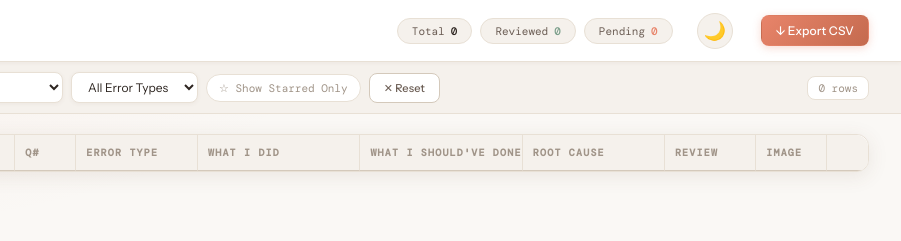
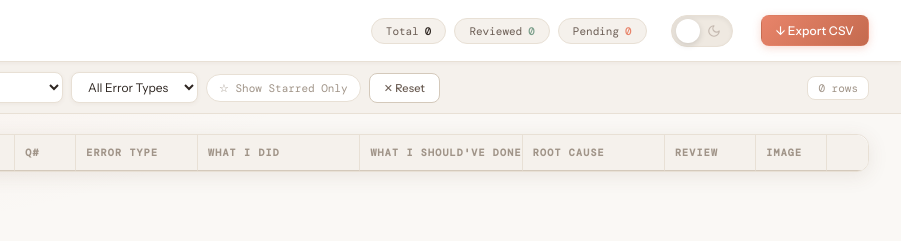
Before and after one commit to Praharsh04/GRE_ERROR_LOG, a plain HTML site: page index.html in a window 1280 px wide. Shown: the top 241 px of the page, 379-1280 px from the left. Drawn offline with nearby package versions, Linux system fonts and the light colour scheme; a web font is replaced by a local one.

Commit message:
Update GRE Quant Error Log: Replace emoji theme toggle with premium SVG pill-style toggle

```diff
--- a/index.html
+++ b/index.html
@@ -178,24 +178,55 @@
   .btn-primary:hover { background: linear-gradient(135deg, var(--peach-light), var(--peach)); color: white; box-shadow: 0 3px 12px rgba(232,132,106,0.4); }
 
   .theme-toggle {
-    width: 36px;
-    height: 36px;
+    width: 62px;
+    height: 32px;
+    border-radius: 20px;
+    display: flex;
+    align-items: center;
+    justify-content: space-between;
+    padding: 0 6px;
+    cursor: pointer;
+    background: var(--bg3);
+    border: 1px solid var(--border);
+    position: relative;
+    transition: all 0.3s cubic-bezier(0.4, 0, 0.2, 1);
+    box-shadow: inset 0 2px 4px rgba(0,0,0,0.05);
+  }
+  .theme-toggle:hover {
+    border-color: var(--peach-light);
+    background: var(--bg2);
+  }
+  .theme-toggle-thumb {
+    position: absolute;
+    left: 4px;
+    width: 24px;
+    height: 24px;
     border-radius: 50%;
+    background: white;
+    box-shadow: 0 2px 6px rgba(0,0,0,0.15);
+    transition: transform 0.3s cubic-bezier(0.4, 0, 0.2, 1), background-color 0.3s;
+    z-index: 2;
+  }
+  [data-theme="dark"] .theme-toggle-thumb {
+    transform: translateX(30px);
+    background: var(--peach);
+  }
+  .theme-toggle-icon {
     display: flex;
     align-items: center;
     justify-content: center;
-    font-size: 18px;
-    cursor: pointer;
-    background: var(--bg2);
-    border: 1px solid var(--border);
-    color: var(--text-mid);
-    transition: all 0.2s;
+    width: 24px;
+    height: 24px;
+    z-index: 1;
+    color: var(--text-faint);
+    transition: color 0.3s;
   }
-  .theme-toggle:hover {
-    background: var(--peach-faint);
-    color: var(--peach);
-    border-color: var(--peach-light);
+  .theme-toggle-icon svg {
+    width: 14px;
+    height: 14px;
   }
+  [data-theme="light"] .theme-toggle-icon.sun { color: var(--amber); }
+  [data-theme="dark"] .theme-toggle-icon.moon { color: white; }
 
   /* ── FILTER BAR ── */
   .filter-bar {
@@ -727,7 +758,15 @@
     <div class="stat-chip sage">Reviewed <strong id="stat-reviewed">0</strong></div>
     <div class="stat-chip peach">Pending <strong id="stat-pending">0</strong></div>
   </div>
-  <div class="theme-toggle" id="theme-toggle" title="Toggle dark mode">🌙</div>
+  <div class="theme-toggle" id="theme-toggle" title="Toggle theme">
+    <div class="theme-toggle-thumb"></div>
+    <div class="theme-toggle-icon sun">
+      <svg xmlns="http://www.w3.org/2000/svg" width="24" height="24" viewBox="0 0 24 24" fill="none" stroke="currentColor" stroke-width="2" stroke-linecap="round" stroke-linejoin="round"><circle cx="12" cy="12" r="4"/><path d="M12 2v2"/><path d="M12 20v2"/><path d="m4.93 4.93 1.41 1.41"/><path d="m17.66 17.66 1.41 1.41"/><path d="M2 12h2"/><path d="M20 12h2"/><path d="m6.34 17.66-1.41 1.41"/><path d="m19.07 4.93-1.41 1.41"/></svg>
+    </div>
+    <div class="theme-toggle-icon moon">
+      <svg xmlns="http://www.w3.org/2000/svg" width="24" height="24" viewBox="0 0 24 24" fill="none" stroke="currentColor" stroke-width="2" stroke-linecap="round" stroke-linejoin="round"><path d="M12 3a6 6 0 0 0 9 9 9 9 0 1 1-9-9Z"/></svg>
+    </div>
+  </div>
   <button class="btn btn-primary" onclick="exportCSV()" style="margin-left:4px;">↓ Export CSV</button>
 </header>
 
@@ -1226,8 +1265,7 @@ function toggleTheme() {
   updateThemeToggle(next);
 }
 function updateThemeToggle(theme) {
-  const el = document.getElementById('theme-toggle');
-  el.textContent = theme === 'dark' ? '☀️' : '🌙';
+  // Visuals handled by CSS [data-theme] selectors
 }
 document.getElementById('theme-toggle').onclick = toggleTheme;
 
```
